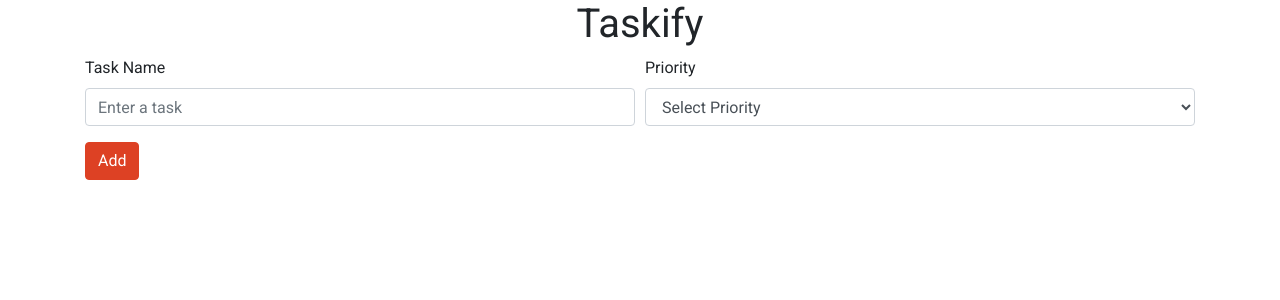
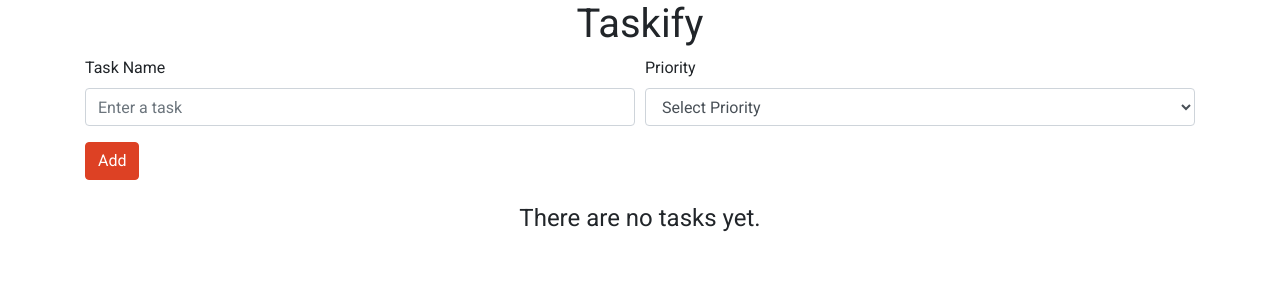
Before and after one commit to dogukanarslan/taskify, a React (Create React App) app: page / in a window 1280 px wide. Shown: the top 300 px of the page. Built offline with nearby package versions, Linux system fonts and the light colour scheme.

Commit message:
Show no task information

```diff
--- a/src/components/TodoList.tsx
+++ b/src/components/TodoList.tsx
@@ -3,6 +3,7 @@ import { connect } from 'react-redux';
 import {
   ButtonGroup,
   Button,
+  Container,
   ListGroup,
   ListGroupItem,
   Row,
@@ -47,6 +48,14 @@ export const TodoList = connect(mapStateToProps)((props: TodosProps) => {
 
   if (status === 'uncompleted') {
     currentTodos = currentTodos.filter((todo) => !todo.isDone);
+  }
+
+  if (currentTodos.length === 0) {
+    return (
+      <Container className="text-center">
+        <h4>There are no tasks yet.</h4>
+      </Container>
+    );
   }
 
   return (
```
